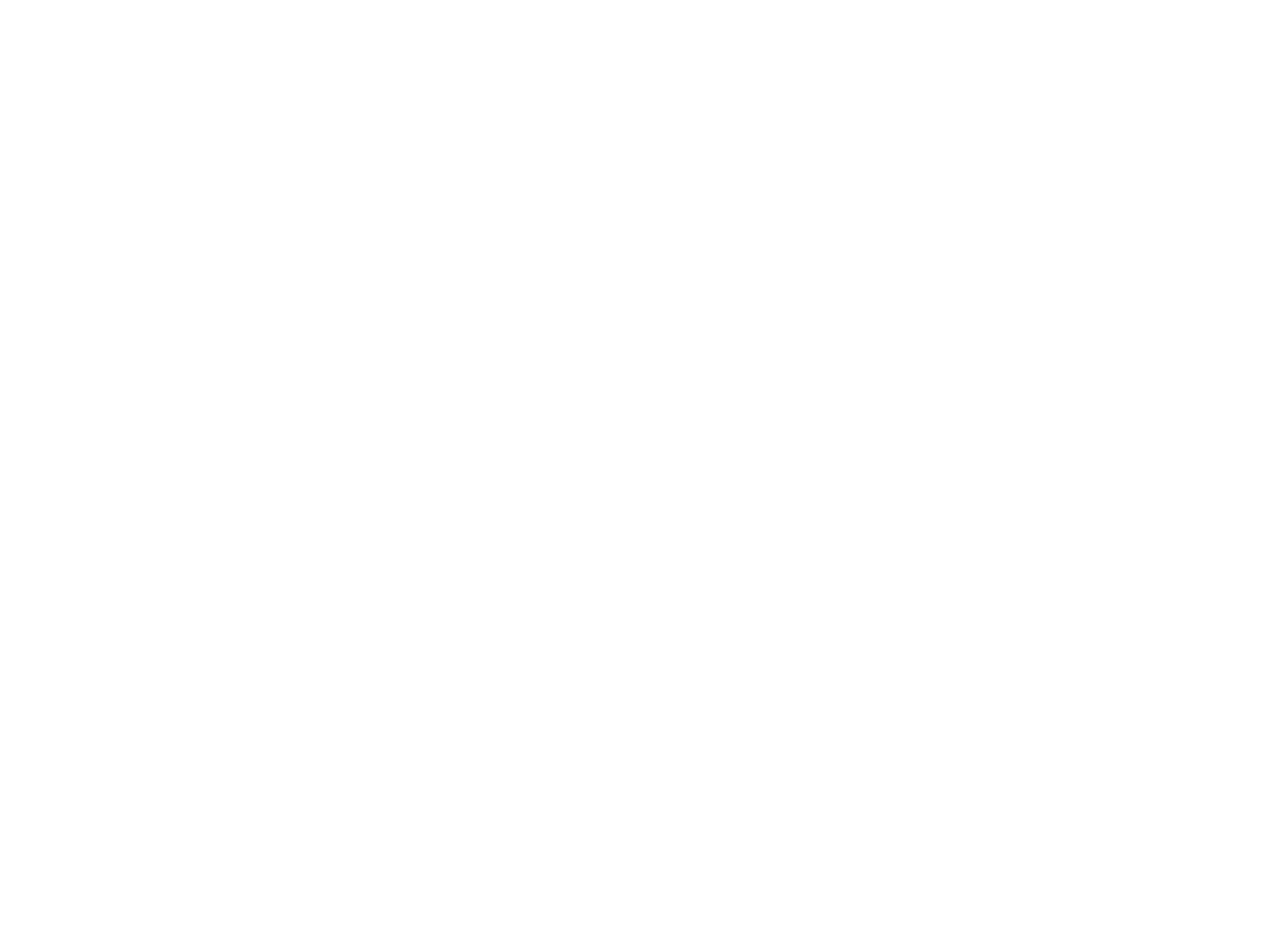
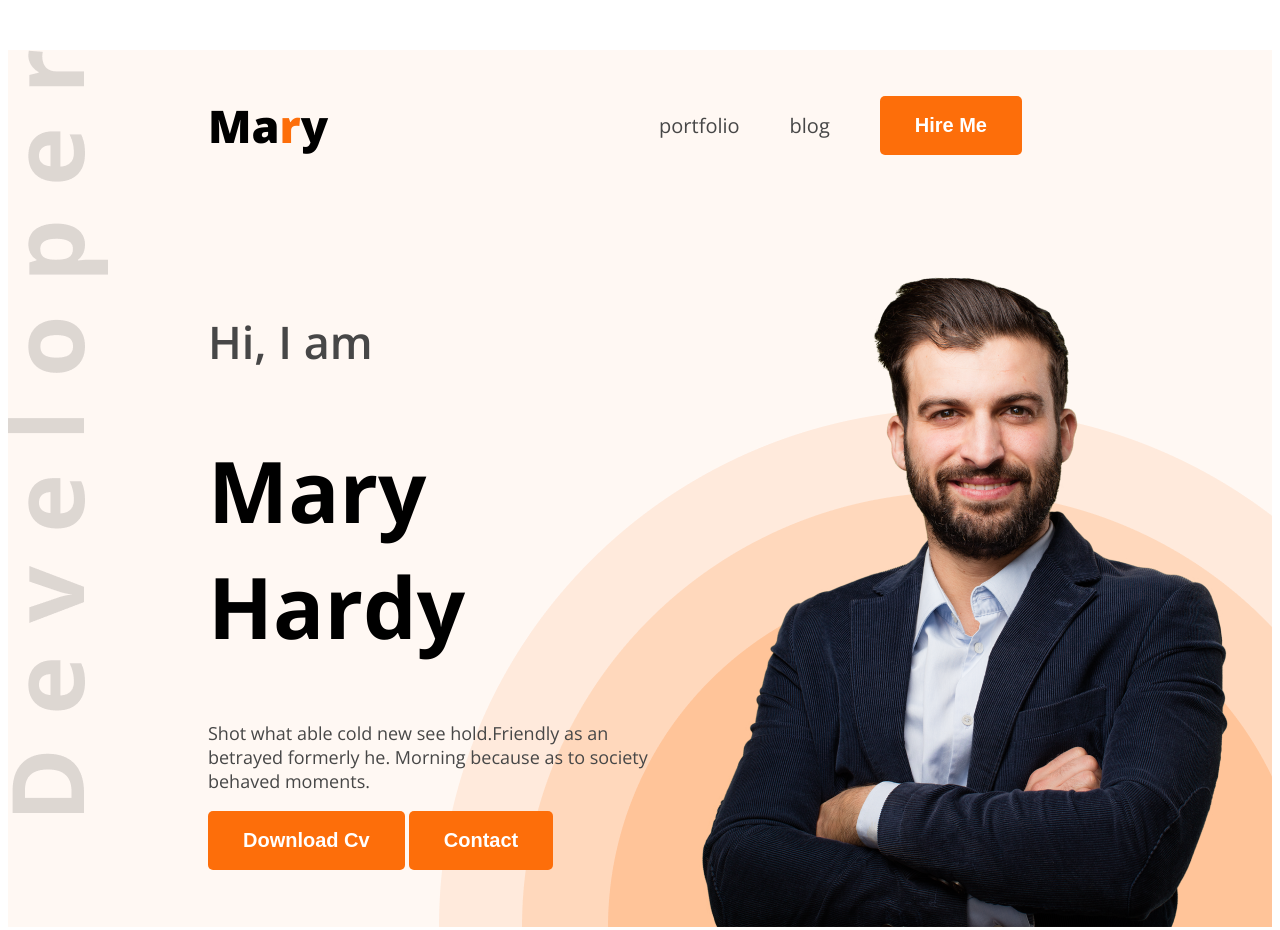
Before and after one commit to afsar123851/web-dev-portfolio, a plain HTML site: page index.html in a window 1280 px wide. Shown: the top 930 px of the page. Before the commit the page ends 800 px from the top, so only its background shows below. Drawn offline with nearby package versions, Linux system fonts and the light colour scheme.

Commit message:
my web dev commit

```diff
--- a/index.html
+++ b/index.html
@@ -3,13 +3,60 @@
 <head>
     <meta charset="UTF-8">
     <meta name="viewport" content="width=device-width, initial-scale=1.0">
-    <title>web dev portfolio</title>
+    <title>web dev portfolio</title><!--  -->
+    <link rel="preconnect" href="https://fonts.googleapis.com">
+<link rel="preconnect" href="https://fonts.gstatic.com" crossorigin>
+<link href="https://fonts.googleapis.com/css2?family=Open+Sans:ital,wght@0,300..800;1,300..800&display=swap" rel="stylesheet">
+    <link rel="stylesheet" href="styles/portfolio.css">
 </head>
-<body>
-    <header>
+<body class="open-sans-normal">
+    <header class="header secondary-bg">
+        <nav>
+            <h3 class="nav-tittle">Ma<span class="text-primary">r</span>y</h3>
+            <ul>
+                <li><a class="dark-2" href="">portfolio</a></li>
+                <li><a class="dark-2"href="">blog</a></li>
+                 <li><a href=""><button class="btn-primary">Hire Me</button></a></li>
+            </ul>
+        </nav>
+        <div class="banner">
+            <div class="banner-content">
+                <h4 class="banner-greetings dark-2">Hi, I  am</h4>
+                <h1 class="banner-title">Mary Hardy</h1>
+                <p class="banner-description">
+                    Shot what able cold new see hold.Friendly as an betrayed formerly he. Morning because as to society behaved moments.
+                </p>
+                <button class="btn-primary">Download Cv</button>
+                <button class="btn-primary">Contact</button>
+
+            </div>
+            <img src="images/hardy.png" alt="">
+        </div>
 
     </header>
     <main>
+        <section class="about secondary-bg">
+            <h3 class="section-title">About Me</h3>
+            <p class="section-description">I, m a designer & developer with a passion for web design. I enjoy developing simple, clean and slick websites that provide real value to the end user. Thousands of clients have procured exceptional resulfs while working with me. Delivering work within time and budget which meets clients requirements in our mata.</p>
+            <div class="about-items">
+                <div class="about-item">
+                    <p class="item-title">Name</p>
+                    <p class="item-description">Mary Hardy</p>
+                </div>
+                <div class="about-item">
+                    <p class="item-title">Email</p>
+                    <p class="item-description">abc@def.com</p>
+                </div>
+                <div class="about-item">
+                    <p class="item-title">Date Of Birth</p>
+                    <p class="item-description">Dec 16, 1971</p>
+                </div>
+                <div class="about-item">
+                    <p class="item-title">From</p>
+                    <p class="item-description">Dhaka, BD</p>
+                </div>
+            </div>
+        </section>
 
     </main>
     <footer>
--- /dev/null
+++ b/styles/portfolio.css
@@ -0,0 +1,111 @@
+
+
+/* nav styles */
+nav{
+    display: flex;
+    align-items: center;
+    justify-content: space-between;
+    margin: 50px 200px;
+}
+
+.open-sans-normal{
+  font-family: "Open Sans", sans-serif;
+  font-optical-sizing: auto;
+  font-style: normal;
+  font-variation-settings:
+    "wdth" 100;
+}
+.banner{
+    display: flex;
+    justify-content: space-between;
+    margin: 0 35px 0 200px;
+
+}
+.banner-content{
+    max-width: 580px;
+}
+.nav-tittle{
+    font-weight: 800;
+    font-size: 45px;
+}
+.text-primary{
+    color: #FD6E0A;
+}
+.dark-2{
+    color: #474747;
+
+}
+.btn-primary{
+    background-color: #FD6E0A;
+    font-weight: bold;
+    font-size: 20px;
+    border: none;
+    color: white;
+    padding: 18px 35px;
+    border-radius: 5px;
+
+}
+nav ul{
+    display: flex;
+    align-items: center;
+}
+nav ul li{
+    list-style: none;
+    margin-right: 50px;
+
+}
+nav li a{
+    text-decoration: none;
+    font-size: 20px;
+}
+.header{
+    background-image: url('../images/developer.png'),url('../images/header_bg.png');
+    background-repeat: no-repeat;
+    background-position: top left, bottom right;
+}
+/* banner styles */
+
+.secondary-bg{
+    background-color: #fff8f3;
+
+}
+.banner-greetings{
+    font-size: 45px;
+    font-weight: 600;
+
+}
+.banner-title{
+    font-size: 85px;
+    font-weight: bold;
+}
+.banner-description{
+    font-size: 18px;
+    font-weight: 45;
+    color:#474747;
+}
+.section title{
+    font-size: 35px;
+    font-weight: bold;
+    color: #181818;
+}
+.section-description{
+    font-size: 18px;
+    color: #757575;
+}
+/* main styles */
+main{
+    max-width: 1140px;
+    margin: 0 auto;
+}
+/* about styles */
+
+.about{
+    border-radius: 10px;
+    padding: 130px 150px;
+    text-align: center;
+    margin-top: 130px;
+}
+.about-items{
+    display: flex;
+    justify-content: space-around;
+}
```
